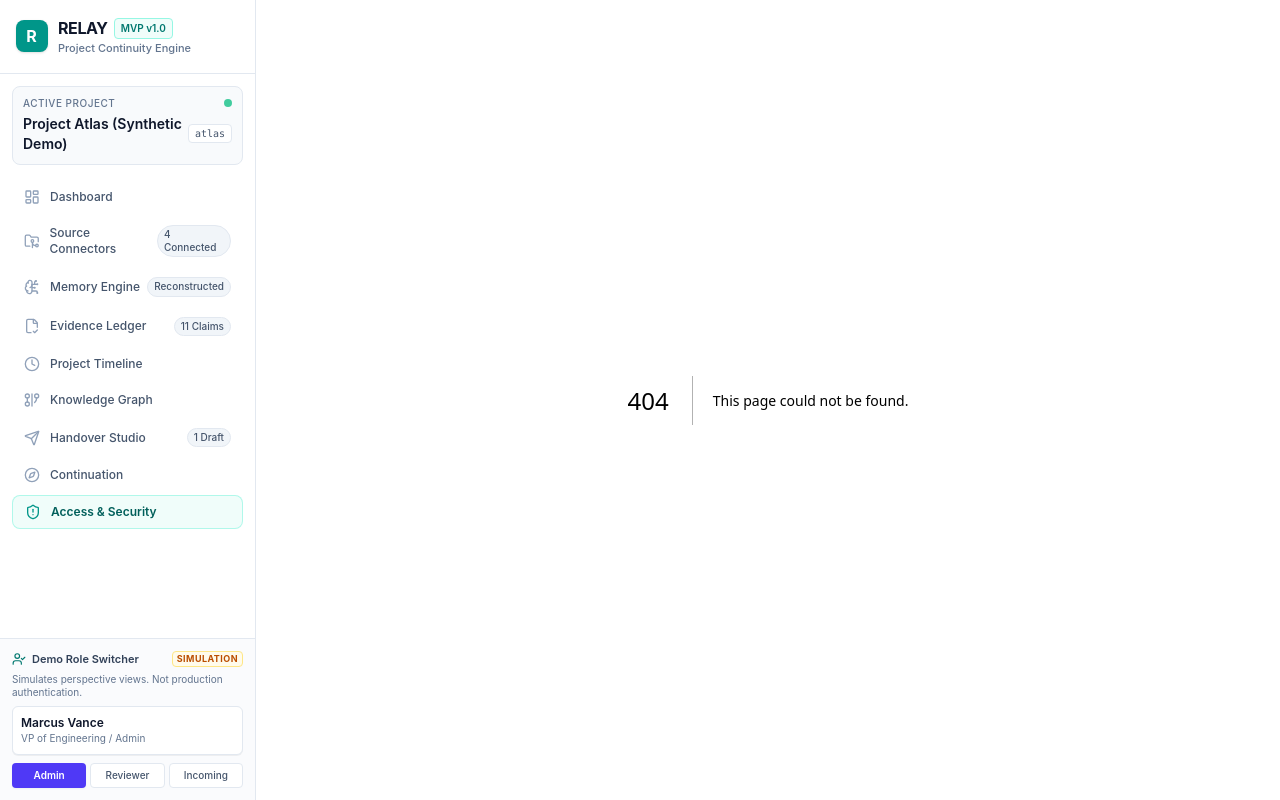
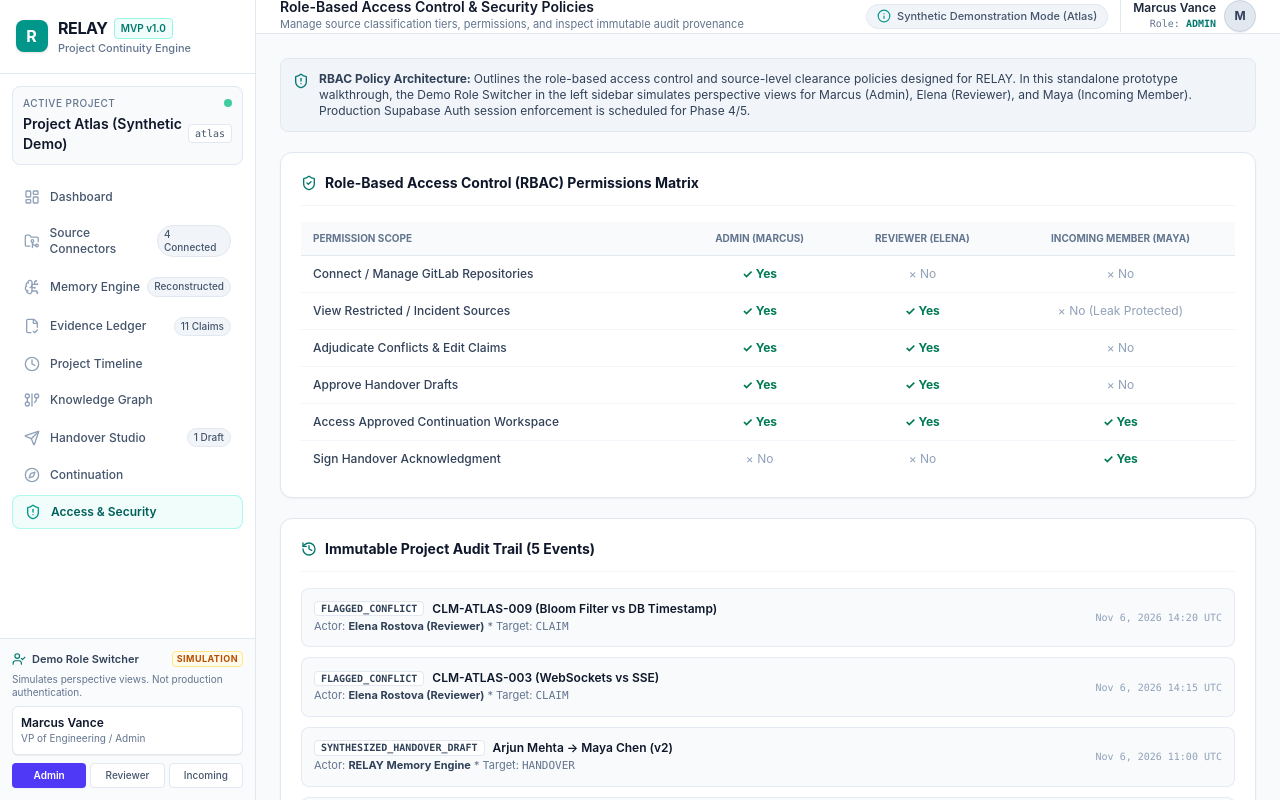
Before and after one commit to CjWrits/Relay, a Next.js app: page /settings/access in a window 1280 px wide. Before the commit this address had no page. Built offline with nearby package versions, Linux system fonts and the light colour scheme.

Commit message:
feat(settings): implement Role-Based Access Control matrix and permissions management

```diff
--- /dev/null
+++ b/src/app/settings/access/page.tsx
@@ -0,0 +1,126 @@
+'use client';
+
+import React from 'react';
+import { Header } from '@/components/layout/Header';
+import { ATLAS_AUDIT_LOGS } from '@/data/mockAtlasData';
+import { ShieldCheck, Lock, UserCheck, Eye, ShieldAlert, History } from 'lucide-react';
+import { formatDateTime } from '@/lib/utils/date';
+
+export default function AccessSecurityPage() {
+  return (
+    <div className="flex-1 flex flex-col min-h-screen bg-slate-50">
+      <Header
+        title="Role-Based Access Control & Security Policies"
+        subtitle="Manage source classification tiers, permissions, and inspect immutable audit provenance"
+      />
+
+      <main className="p-6 max-w-7xl w-full mx-auto space-y-5">
+        {/* Prototype Walkthrough Notice */}
+        <div className="p-3 bg-slate-100 border border-slate-200 rounded-lg text-xs text-slate-700 flex items-start gap-2.5">
+          <ShieldAlert className="w-4 h-4 text-teal-700 shrink-0 mt-0.5" />
+          <div>
+            <strong>RBAC Policy Architecture: </strong>
+            Outlines the role-based access control and source-level clearance policies designed for RELAY. In this standalone prototype walkthrough, the Demo Role Switcher in the left sidebar simulates perspective views for Marcus (Admin), Elena (Reviewer), and Maya (Incoming Member). Production Supabase Auth session enforcement is scheduled for Phase 4/5.
+          </div>
+        </div>
+
+        {/* RBAC Matrix Card */}
+        <div className="bg-white border border-slate-200 rounded-xl p-5 shadow-xs">
+          <div className="flex items-center gap-2 pb-3 border-b border-slate-100 mb-4">
+            <ShieldCheck className="w-4 h-4 text-teal-700" />
+            <h3 className="text-sm font-bold text-slate-900">
+              Role-Based Access Control (RBAC) Permissions Matrix
+            </h3>
+          </div>
+
+          <div className="overflow-x-auto">
+            <table className="w-full text-xs text-left text-slate-700">
+              <thead className="bg-slate-50 text-[10px] uppercase font-bold text-slate-500 border-b border-slate-200">
+                <tr>
+                  <th className="py-2.5 px-3">Permission Scope</th>
+                  <th className="py-2.5 px-3 text-center">Admin (Marcus)</th>
+                  <th className="py-2.5 px-3 text-center">Reviewer (Elena)</th>
+                  <th className="py-2.5 px-3 text-center">Incoming Member (Maya)</th>
+                </tr>
+              </thead>
+              <tbody className="divide-y divide-slate-100">
+                <tr>
+                  <td className="py-2.5 px-3 font-medium">Connect / Manage GitLab Repositories</td>
+                  <td className="py-2.5 px-3 text-center text-emerald-700 font-bold">&#10003; Yes</td>
+                  <td className="py-2.5 px-3 text-center text-slate-400">&times; No</td>
+                  <td className="py-2.5 px-3 text-center text-slate-400">&times; No</td>
+                </tr>
+                <tr>
+                  <td className="py-2.5 px-3 font-medium">View Restricted / Incident Sources</td>
+                  <td className="py-2.5 px-3 text-center text-emerald-700 font-bold">&#10003; Yes</td>
+                  <td className="py-2.5 px-3 text-center text-emerald-700 font-bold">&#10003; Yes</td>
+                  <td className="py-2.5 px-3 text-center text-slate-400">&times; No (Leak Protected)</td>
+                </tr>
+                <tr>
+                  <td className="py-2.5 px-3 font-medium">Adjudicate Conflicts & Edit Claims</td>
+                  <td className="py-2.5 px-3 text-center text-emerald-700 font-bold">&#10003; Yes</td>
+                  <td className="py-2.5 px-3 text-center text-emerald-700 font-bold">&#10003; Yes</td>
+                  <td className="py-2.5 px-3 text-center text-slate-400">&times; No</td>
+                </tr>
+                <tr>
+                  <td className="py-2.5 px-3 font-medium">Approve Handover Drafts</td>
+                  <td className="py-2.5 px-3 text-center text-emerald-700 font-bold">&#10003; Yes</td>
+                  <td className="py-2.5 px-3 text-center text-emerald-700 font-bold">&#10003; Yes</td>
+                  <td className="py-2.5 px-3 text-center text-slate-400">&times; No</td>
+                </tr>
+                <tr>
+                  <td className="py-2.5 px-3 font-medium">Access Approved Continuation Workspace</td>
+                  <td className="py-2.5 px-3 text-center text-emerald-700 font-bold">&#10003; Yes</td>
+                  <td className="py-2.5 px-3 text-center text-emerald-700 font-bold">&#10003; Yes</td>
+                  <td className="py-2.5 px-3 text-center text-emerald-700 font-bold">&#10003; Yes</td>
+                </tr>
+                <tr>
+                  <td className="py-2.5 px-3 font-medium">Sign Handover Acknowledgment</td>
+                  <td className="py-2.5 px-3 text-center text-slate-400">&times; No</td>
+                  <td className="py-2.5 px-3 text-center text-slate-400">&times; No</td>
+                  <td className="py-2.5 px-3 text-center text-emerald-700 font-bold">&#10003; Yes</td>
+                </tr>
+              </tbody>
+            </table>
+          </div>
+        </div>
+
+        {/* Immutable Audit Log Table */}
+        <div className="bg-white border border-slate-200 rounded-xl p-5 shadow-xs">
+          <div className="flex items-center gap-2 pb-3 border-b border-slate-100 mb-4">
+            <History className="w-4 h-4 text-teal-700" />
+            <h3 className="text-sm font-bold text-slate-900">
+              Immutable Project Audit Trail ({ATLAS_AUDIT_LOGS.length} Events)
+            </h3>
+          </div>
+
+          <div className="space-y-2.5">
+            {ATLAS_AUDIT_LOGS.map((log) => (
+              <div
+                key={log.id}
+                className="p-3 bg-slate-50 border border-slate-200/80 rounded-lg flex items-center justify-between text-xs"
+              >
+                <div>
+                  <div className="flex items-center gap-2">
+                    <span className="text-[10px] font-mono font-bold text-slate-700 bg-white border border-slate-200 px-1.5 py-0.2 rounded">
+                      {log.action}
+                    </span>
+                    <span className="font-semibold text-slate-900">{log.entityName}</span>
+                  </div>
+                  <div className="text-[11px] text-slate-500 mt-0.5">
+                    Actor: <strong className="text-slate-700">{log.actorName}</strong> * Target:{' '}
+                    <span className="font-mono">{log.entityType}</span>
+                  </div>
+                </div>
+
+                <span className="text-[10px] font-mono text-slate-400">
+                  {formatDateTime(log.timestamp)}
+                </span>
+              </div>
+            ))}
+          </div>
+        </div>
+      </main>
+    </div>
+  );
+}
```
